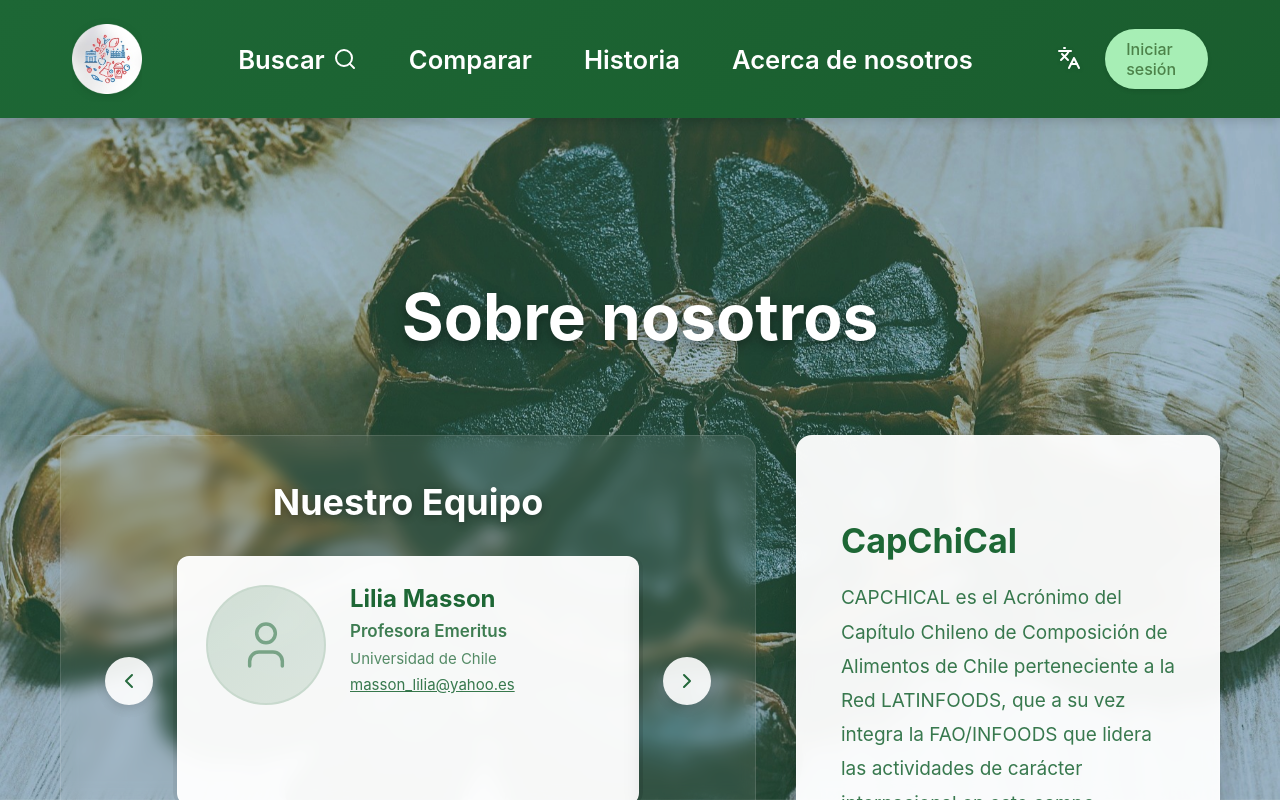
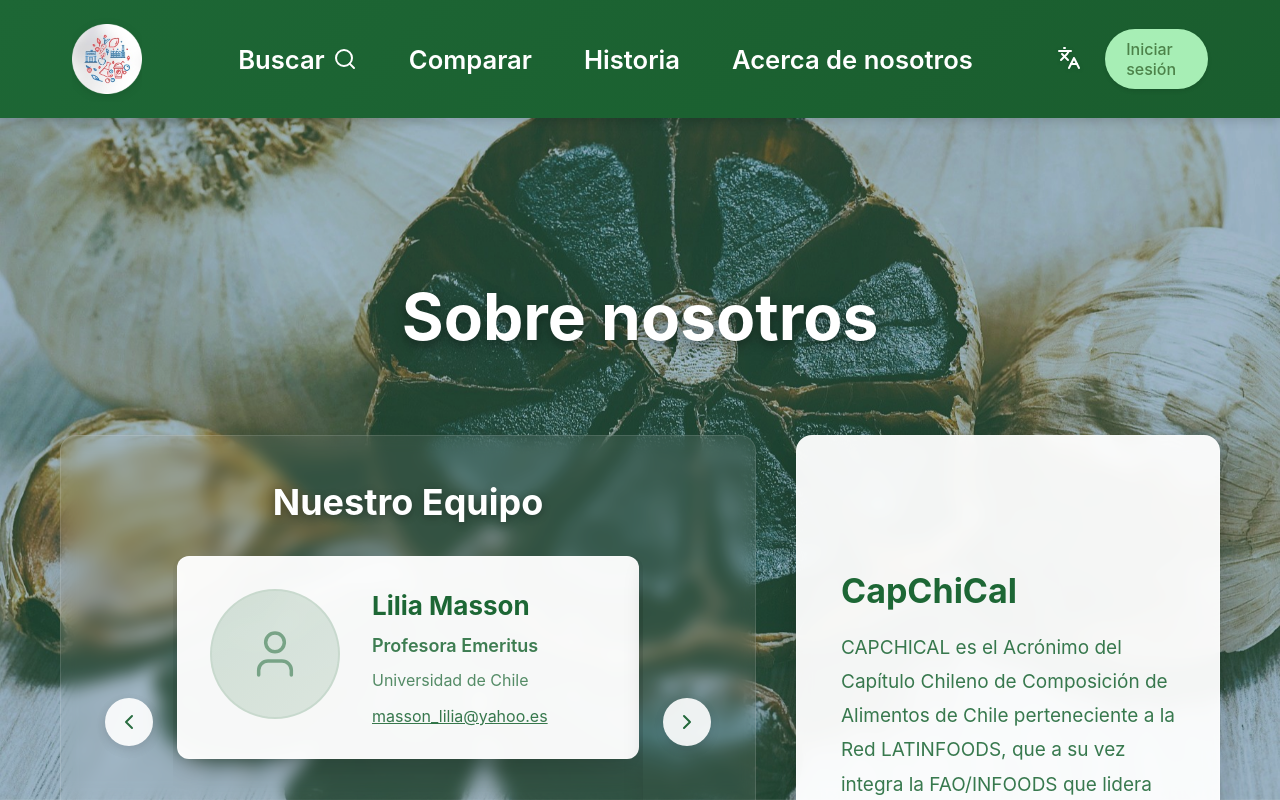
Before and after one commit to Pixoll/food-comp-db-frontend, a Next.js app: page /about-us in a window 1280 px wide. Built offline with nearby package versions, Linux system fonts and the light colour scheme; no server answers.

Commit message:
styles(members-component): add responsive desing

```diff
--- a/src/app/about-us/Components/MembersComponent.module.css
+++ b/src/app/about-us/Components/MembersComponent.module.css
@@ -1,15 +1,14 @@
 .container {
     width: 100%;
-    height: 240px;
     display: flex;
     flex-direction: column;
 }
 
 .title {
-    font-size: 28px;
+    font-size: 24px;
     font-weight: 700;
     color: white;
-    margin: 0 0 24px 0;
+    margin: 0 0 20px 0;
     text-align: center;
     text-shadow: 0 2px 8px rgba(0, 0, 0, 0.3);
     flex-shrink: 0;
@@ -18,15 +17,16 @@
 .sliderWrapper {
     display: flex;
     align-items: center;
-    gap: 12px;
+    gap: 8px;
     flex: 1;
     min-height: 0;
+    margin-bottom: 16px;
 }
 
 .navButton {
     flex-shrink: 0;
-    width: 40px;
-    height: 40px;
+    width: 36px;
+    height: 36px;
     background: white;
     opacity: 0.9;
     border: none;
@@ -51,8 +51,8 @@
 }
 
 .icon {
-    width: 20px;
-    height: 20px;
+    width: 18px;
+    height: 18px;
     color: #1d6735;
     flex-shrink: 0;
 }
@@ -61,30 +61,26 @@
     flex: 1;
     overflow: hidden;
     border-radius: 12px;
-    height: 100%;
 }
 
 .slider {
     display: flex;
-    height: 100%;
     transition: transform 0.5s ease-in-out;
 }
 
 .slide {
     min-width: 100%;
-    height: 100%;
     padding: 0 4px;
 }
 
 .memberCard {
     background: rgba(255, 255, 255, 0.96);
     backdrop-filter: blur(8px);
-    padding: 20px;
+    padding: 16px;
     border-radius: 12px;
     border: 1px solid rgba(255, 255, 255, 0.3);
     box-shadow: 0 10px 25px rgba(0, 0, 0, 0.15);
     transition: all 0.3s;
-    height: 100%;
     display: flex;
     flex-direction: column;
 }
@@ -96,15 +92,15 @@
 
 .cardContent {
     display: flex;
+    flex-direction: column;
     gap: 16px;
-    align-items: flex-start;
-    height: 100%;
+    align-items: center;
 }
 
 .photoContainer {
     flex-shrink: 0;
-    width: 80px;
-    height: 80px;
+    width: 100px;
+    height: 100px;
     border-radius: 50%;
     overflow: hidden;
     position: relative;
@@ -126,8 +122,8 @@
 }
 
 .userIcon {
-    width: 40px;
-    height: 40px;
+    width: 48px;
+    height: 48px;
     color: rgba(29, 103, 53, 0.5);
     stroke-width: 1.5;
 }
@@ -136,45 +132,48 @@
     flex: 1;
     display: flex;
     flex-direction: column;
-    gap: 6px;
-    overflow: hidden;
+    gap: 8px;
+    width: 100%;
+    text-align: center;
 }
 
 .memberName {
-    font-size: 20px;
+    font-size: 18px;
     font-weight: 700;
     color: #1d6735;
     margin: 0;
-    line-height: 1.2;
+    line-height: 1.3;
+    word-wrap: break-word;
+    overflow-wrap: break-word;
+    hyphens: auto;
 }
 
 .memberPosition {
-    font-size: 15px;
+    font-size: 14px;
     font-weight: 600;
     color: rgba(29, 103, 53, 0.85);
     margin: 0;
-    line-height: 1.3;
+    line-height: 1.4;
+    word-wrap: break-word;
+    overflow-wrap: break-word;
 }
 
 .memberInstitution {
     font-size: 13px;
     color: rgba(29, 103, 53, 0.75);
     margin: 0;
-    line-height: 1.4;
-    flex: 1;
-    overflow: hidden;
-    display: -webkit-box;
-    -webkit-line-clamp: 3;
-    -webkit-box-orient: vertical;
+    line-height: 1.5;
+    word-wrap: break-word;
+    overflow-wrap: break-word;
 }
 
 .memberEmail {
-    font-size: 13px;
+    font-size: 12px;
     color: rgba(29, 103, 53, 0.88);
     text-decoration: underline;
     transition: opacity 0.2s;
-    margin-top: auto;
     word-break: break-all;
+    margin-top: 4px;
 }
 
 .memberEmail:hover {
@@ -186,7 +185,7 @@
     display: flex;
     justify-content: center;
     gap: 8px;
-    margin-top: 16px;
+    margin-bottom: 12px;
     flex-shrink: 0;
 }
 
@@ -216,7 +215,7 @@
     text-align: center;
     color: white;
     opacity: 0.8;
-    margin: 10px 0 0 0;
+    margin: 0;
     font-size: 14px;
     flex-shrink: 0;
 }
@@ -227,11 +226,68 @@
     font-size: 16px;
 }
 
-@media (min-width: 768px) {
-    .container {
-        height: 420px;
+@media (min-width: 600px) {
+    .title {
+        font-size: 28px;
+        margin-bottom: 24px;
     }
 
+    .cardContent {
+        flex-direction: row;
+        align-items: flex-start;
+        gap: 20px;
+    }
+
+    .photoContainer {
+        width: 90px;
+        height: 90px;
+    }
+
+    .userIcon {
+        width: 42px;
+        height: 42px;
+    }
+
+    .infoContainer {
+        text-align: left;
+    }
+
+    .memberCard {
+        padding: 20px;
+    }
+
+    .memberName {
+        font-size: 19px;
+    }
+
+    .memberPosition {
+        font-size: 15px;
+    }
+
+    .memberInstitution {
+        font-size: 13px;
+    }
+
+    .memberEmail {
+        font-size: 13px;
+    }
+
+    .sliderWrapper {
+        gap: 12px;
+    }
+
+    .navButton {
+        width: 40px;
+        height: 40px;
+    }
+
+    .icon {
+        width: 20px;
+        height: 20px;
+    }
+}
+
+@media (min-width: 768px) {
     .title {
         font-size: 32px;
         margin-bottom: 28px;
@@ -249,6 +305,7 @@
 
     .sliderWrapper {
         gap: 16px;
+        margin-bottom: 20px;
     }
 
     .memberCard {
@@ -256,17 +313,21 @@
     }
 
     .photoContainer {
-        width: 100px;
-        height: 100px;
+        width: 110px;
+        height: 110px;
     }
 
     .userIcon {
-        width: 48px;
-        height: 48px;
+        width: 52px;
+        height: 52px;
     }
 
     .cardContent {
-        gap: 20px;
+        gap: 24px;
+    }
+
+    .infoContainer {
+        gap: 10px;
     }
 
     .memberName {
@@ -291,10 +352,6 @@
 }
 
 @media (min-width: 1024px) {
-    .container {
-        height: 380px;
-    }
-
     .title {
         font-size: 36px;
         margin-bottom: 32px;
@@ -302,6 +359,7 @@
 
     .sliderWrapper {
         gap: 20px;
+        margin-bottom: 24px;
     }
 
     .memberCard {
@@ -319,7 +377,7 @@
     }
 
     .cardContent {
-        gap: 24px;
+        gap: 28px;
     }
 
     .memberName {
@@ -337,4 +395,43 @@
     .memberEmail {
         font-size: 15px;
     }
+
+    .indicators {
+        margin-bottom: 16px;
+    }
+
+    .counter {
+        font-size: 16px;
+    }
 }
+
+@media (min-width: 1280px) {
+    .memberCard {
+        padding: 32px;
+    }
+
+    .photoContainer {
+        width: 130px;
+        height: 130px;
+    }
+
+    .cardContent {
+        gap: 32px;
+    }
+
+    .memberName {
+        font-size: 26px;
+    }
+
+    .memberPosition {
+        font-size: 18px;
+    }
+
+    .memberInstitution {
+        font-size: 16px;
+    }
+
+    .memberEmail {
+        font-size: 16px;
+    }
+}
```
